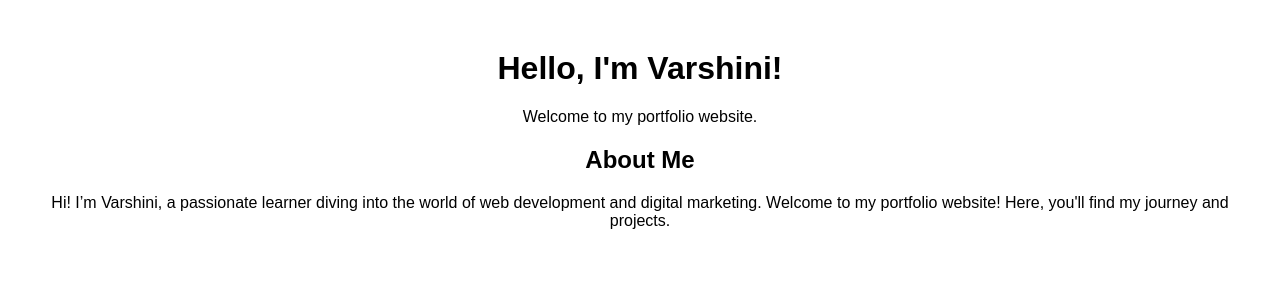
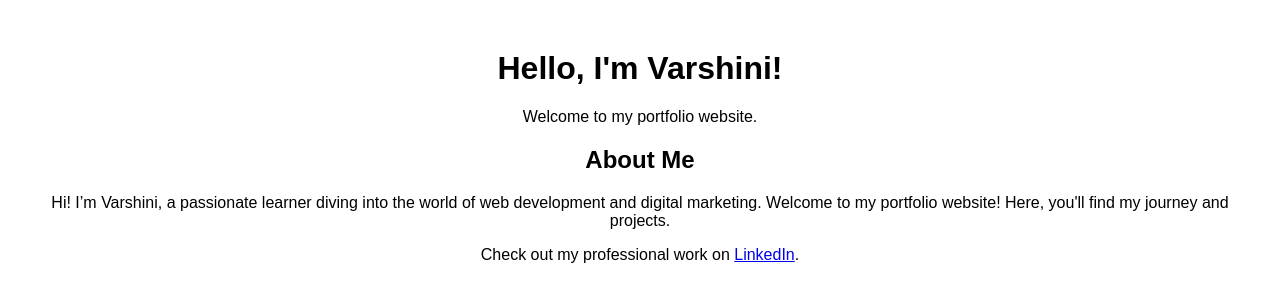
Before and after one commit to varshinisuresh21/varshinisuresh21.github.io, a plain HTML site: page index.html in a window 1280 px wide. Drawn offline with Linux system fonts and the light colour scheme.

Commit message:
Updated LinkedIn

```diff
--- a/index.html
+++ b/index.html
@@ -13,5 +13,6 @@
     <p>Welcome to my portfolio website.</p>
     <h2>About Me</h2>
     <p>Hi! I’m Varshini, a passionate learner diving into the world of web development and digital marketing. Welcome to my portfolio website! Here, you'll find my journey and projects.</p>
+    <p>Check out my professional work on <a href="https://www.linkedin.com/in/varshinisuresh-mktg/" target="_blank">LinkedIn</a>.</p>
 </body>
 </html>
```
